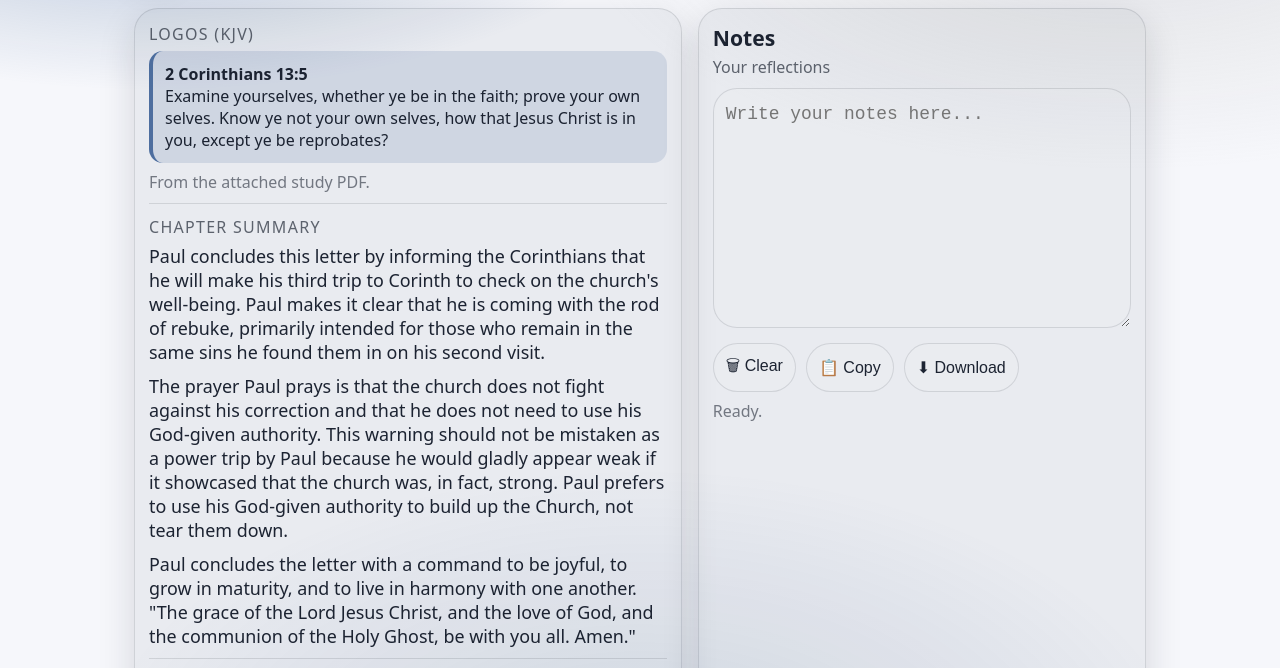
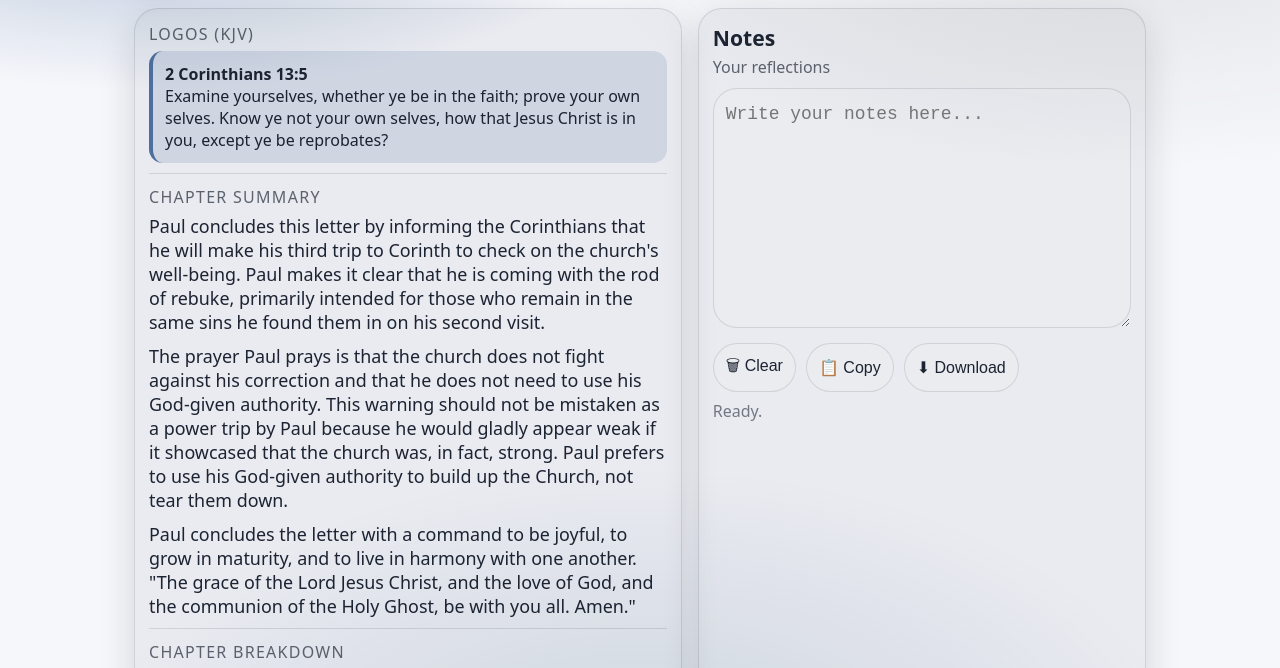
Before and after one commit to BillyJenkins3/2cor-lessons, a plain HTML site: page index.html in a window 1280 px wide. Shown: the part 90-758 px from the top of the page. Drawn offline with Linux system fonts and the light colour scheme.

Commit message:
Remove reference to attached study PDF
Removed a div element that referenced the attached study PDF.

```diff
--- a/index.html
+++ b/index.html
@@ -291,7 +291,6 @@
           Know ye not your own selves, how that Jesus Christ is in you,
           except ye be reprobates?
         </blockquote>
-        <div class="small">From the attached study PDF.</div>
 
         <div class="divider"></div>
 
```
